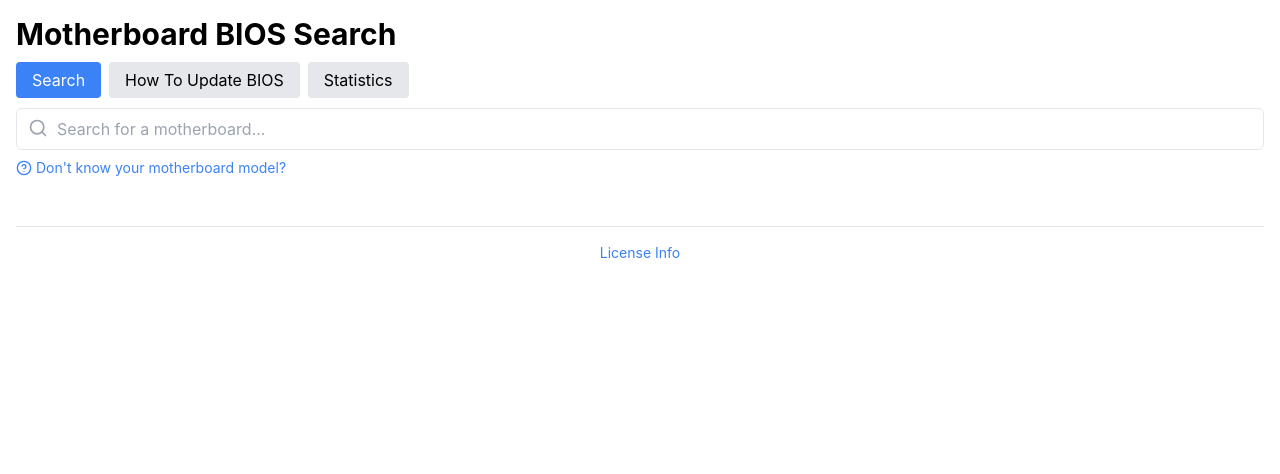
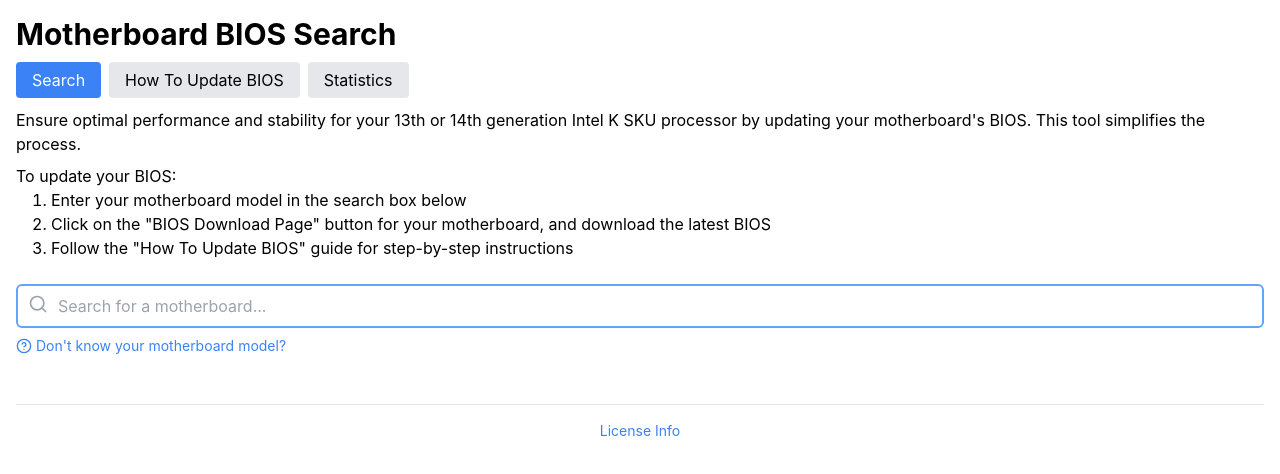
Before and after one commit to tjames37/motherboard-search, a React (Create React App) app: page / in a window 1280 px wide. Shown: the top 474 px of the page. Built offline with nearby package versions, Linux system fonts and the light colour scheme.

Commit message:
Added a small intro section

```diff
--- a/src/App.js
+++ b/src/App.js
@@ -4,6 +4,7 @@
 import SearchComponent from './components/SearchComponent';
 import BiosUpdateInstructions from './components/BiosUpdateInstructions';
 import StatisticsComponent from './components/StatisticsComponent';
+import IntroSection from './components/IntroSection';
 import LicenseInfo from './components/LicenseInfo';
 import { csvData } from './data';
 
@@ -112,7 +113,12 @@
           Statistics
         </a>
       </nav>
-      {activeTab === '' && <SearchComponent parsedData={parsedData} />}
+      {activeTab === '' && (
+        <>
+          <IntroSection />
+          <SearchComponent parsedData={parsedData} />
+        </>
+      )}
       {activeTab === 'biosUpdate' && <BiosUpdateInstructions />}
       {activeTab === 'statistics' && <StatisticsComponent parsedData={parsedData} />}
 
--- /dev/null
+++ b/src/components/IntroSection.js
@@ -0,0 +1,19 @@
+import React from 'react';
+
+const IntroSection = () => {
+  return (
+    <section className="mb-6">
+      <p className="mb-2">
+        Ensure optimal performance and stability for your 13th or 14th generation Intel K SKU processor by updating your motherboard's BIOS. This tool simplifies the process.
+      </p>
+      <p>To update your BIOS:</p>
+      <ol className="list-decimal list-inside ml-4 mb-2">
+        <li>Enter your motherboard model in the search box below</li>
+        <li>Click on the "BIOS Download Page" button for your motherboard, and download the latest BIOS</li>
+        <li>Follow the "How To Update BIOS" guide for step-by-step instructions</li>
+      </ol>
+    </section>
+  );
+};
+
+export default IntroSection;
--- a/src/components/SearchComponent.js
+++ b/src/components/SearchComponent.js
@@ -41,7 +41,7 @@
             onChange={handleSearchChange}
             onFocus={() => setShowResults(true)}
             placeholder="Search for a motherboard..."
-            className="w-full p-2 border rounded-md pl-10"
+            className="w-full p-2 pl-10 pr-4 rounded-md bg-white border border-blue-400 focus:outline-none focus:border-blue-400 border-2"
           />
           <Search className="absolute left-3 top-2.5 text-gray-400" size={20} />
           {search && (
```
